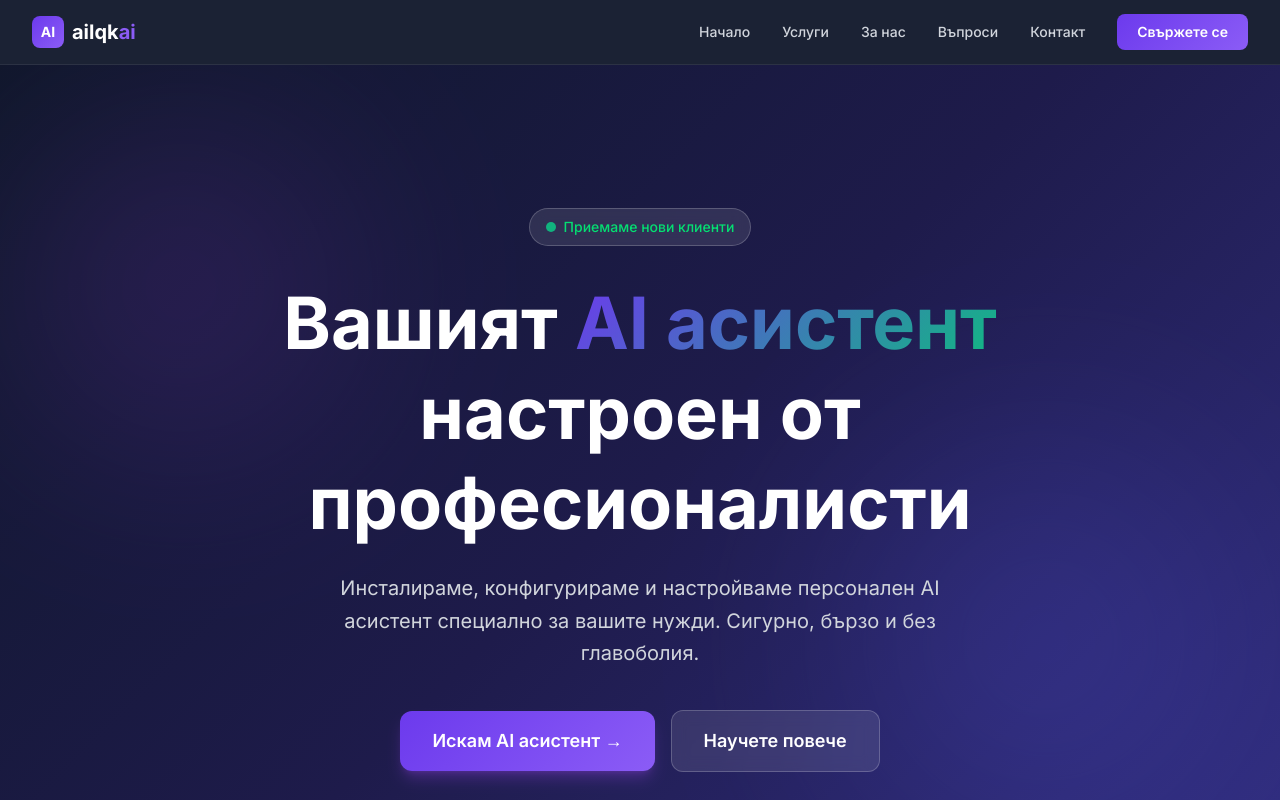
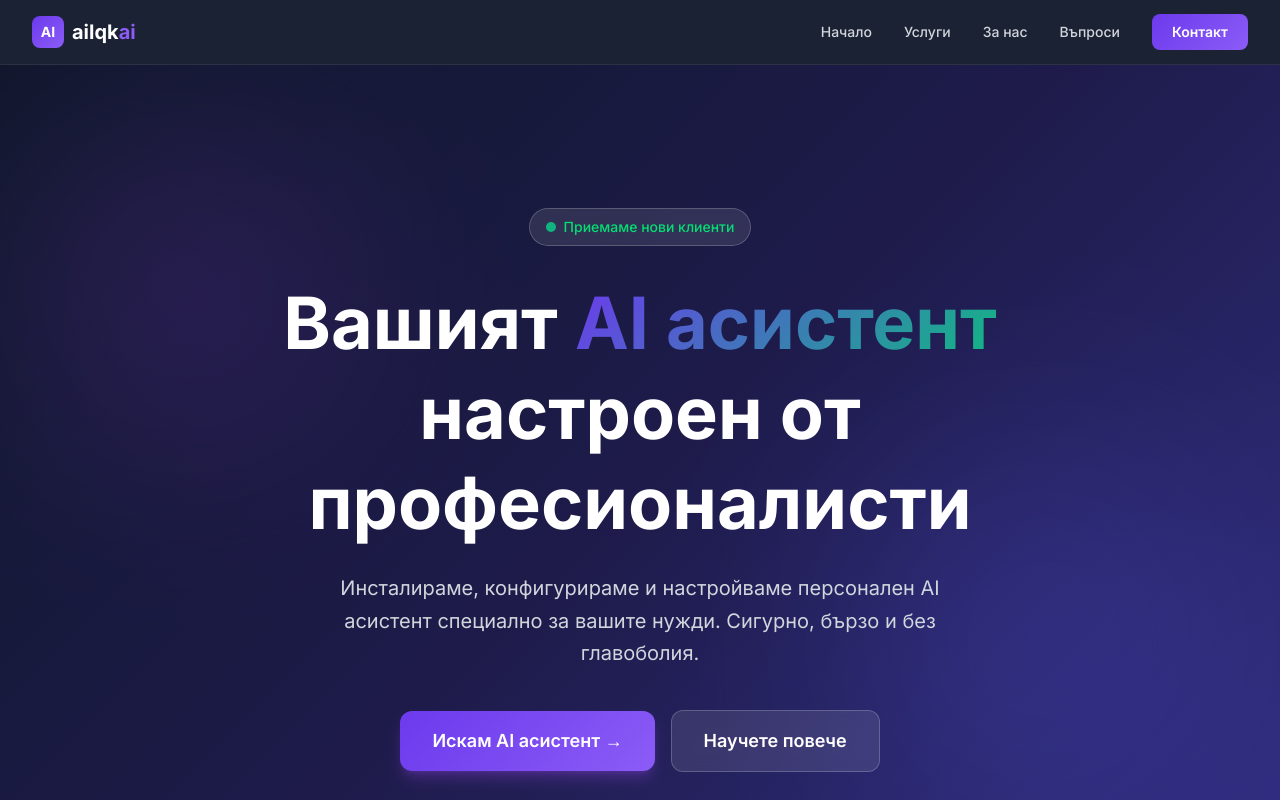
Before and after one commit to Pidinkovski/ailqkai, a Next.js app: page / in a window 1280 px wide. Shown: the top 800 px of the page. Built offline with nearby package versions, Linux system fonts and the light colour scheme.

Commit message:
fix: merge duplicate nav buttons - remove 'Свържете се', style 'Контакт' as CTA button

```diff
--- a/src/components/Navbar.tsx
+++ b/src/components/Navbar.tsx
@@ -11,7 +11,6 @@ export default function Navbar() {
     { href: "/services", label: "Услуги" },
     { href: "/about", label: "За нас" },
     { href: "/faq", label: "Въпроси" },
-    { href: "/contact", label: "Контакт" },
   ];
 
   return (
@@ -43,7 +42,7 @@ export default function Navbar() {
               href="/contact"
               className="gradient-primary text-white px-5 py-2 rounded-lg text-sm font-semibold hover:opacity-90 transition-opacity"
             >
-              Свържете се
+              Контакт
             </Link>
           </div>
 
@@ -80,7 +79,7 @@ export default function Navbar() {
               onClick={() => setIsOpen(false)}
               className="block mt-2 gradient-primary text-white px-5 py-2 rounded-lg text-sm font-semibold text-center hover:opacity-90 transition-opacity"
             >
-              Свържете се
+              Контакт
             </Link>
           </div>
         )}
```
